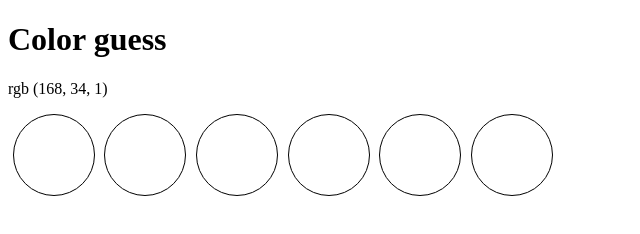
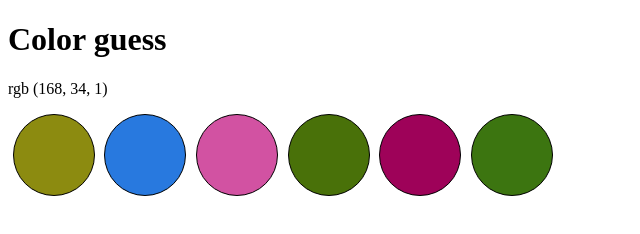
Before and after one commit to gkfreitas/color-guess, a website: page index.html in a window 1280 px wide. Shown: the whole page, without its empty margins (0-640 px from the left). Drawn offline with Linux system fonts and the light colour scheme.

Commit message:
REQ 4 - Finalizado, função para criar cores aleatorias criadas e ao carregar a pagina cores nos circulos sao adicionadas

```diff
--- a/index.html
+++ b/index.html
@@ -10,7 +10,7 @@
 <body>
   <h1 id="title">Color guess</h1>
   <p id="rgb-color">rgb (168, 34, 1)</p>
-  <div class="ball-container">
+  <div id="ball-container">
     <div class="ball"></div>
     <div class="ball"></div>
     <div class="ball"></div>
--- a/script.js
+++ b/script.js
@@ -0,0 +1,16 @@
+// Criar cores aleatorias rgb
+
+function randomColor() {
+  const randomNumber1 = Math.floor(Math.random() * 256);
+  const randomNumber2 = Math.floor(Math.random() * 256);
+  const randomNumber3 = Math.floor(Math.random() * 256);
+  return `rgb(${randomNumber1}, ${randomNumber2}, ${randomNumber3})`;
+}
+
+console.log(randomColor());
+
+const balls = document.getElementById('ball-container').children;
+
+for (let i = 0; i < balls.length; i += 1) {
+  balls[i].style.backgroundColor = randomColor();
+}
--- a/style.css
+++ b/style.css
@@ -1,4 +1,4 @@
-.ball-container {
+#ball-container {
   width: 550px;
   display: flex;
   justify-content: space-around;
```
